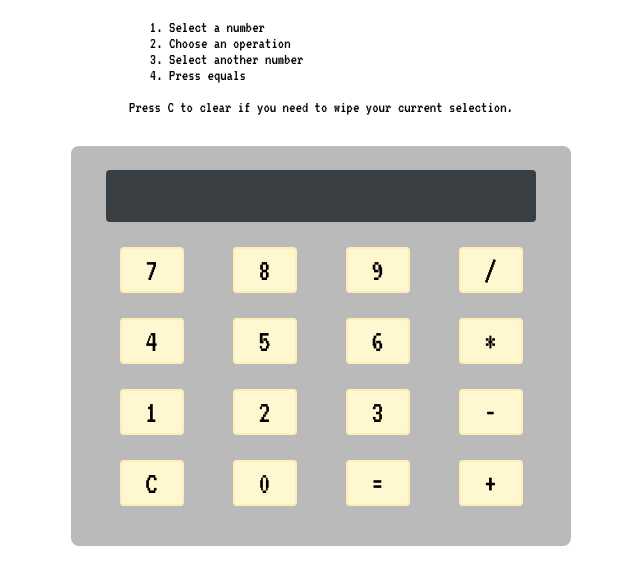
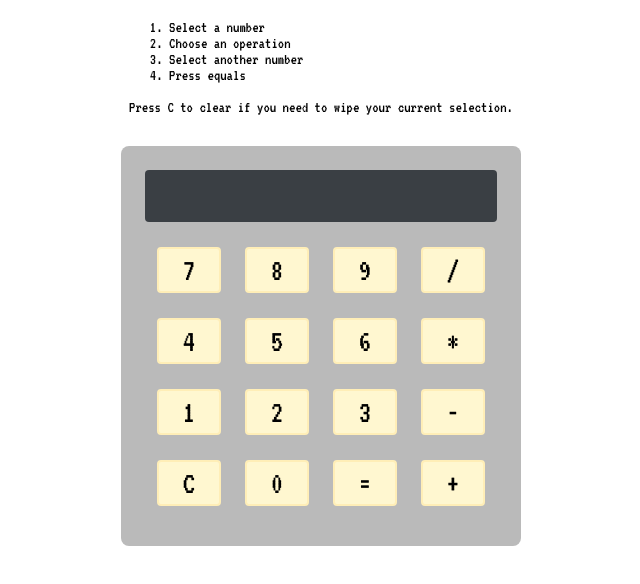
Before and after one commit to shaepy/dom-events-lab, a plain HTML site: page index.html in a window 1280 px wide. Shown: the part 64-648 px from the top of the page, without its empty margins (319-959 px from the left). Drawn offline with Linux system fonts and the light colour scheme.

Commit message:
reduced calculator max-width

```diff
--- a/style.css
+++ b/style.css
@@ -15,9 +15,9 @@
 
   .display {
     font-size: 28px;
-    width: 95%;
+    width: 100%;
     height: 52px;
-    padding: 10px;
+    padding: 12px;
     display: flex;
     justify-content: flex-end;
     color: white;
@@ -28,7 +28,7 @@
   #calculator {
     font-size: 32px;
     padding: 24px;
-    max-width: 500px;
+    max-width: 400px;
     width: 100%;
     height: 400px;
     gap: 25px;
```
